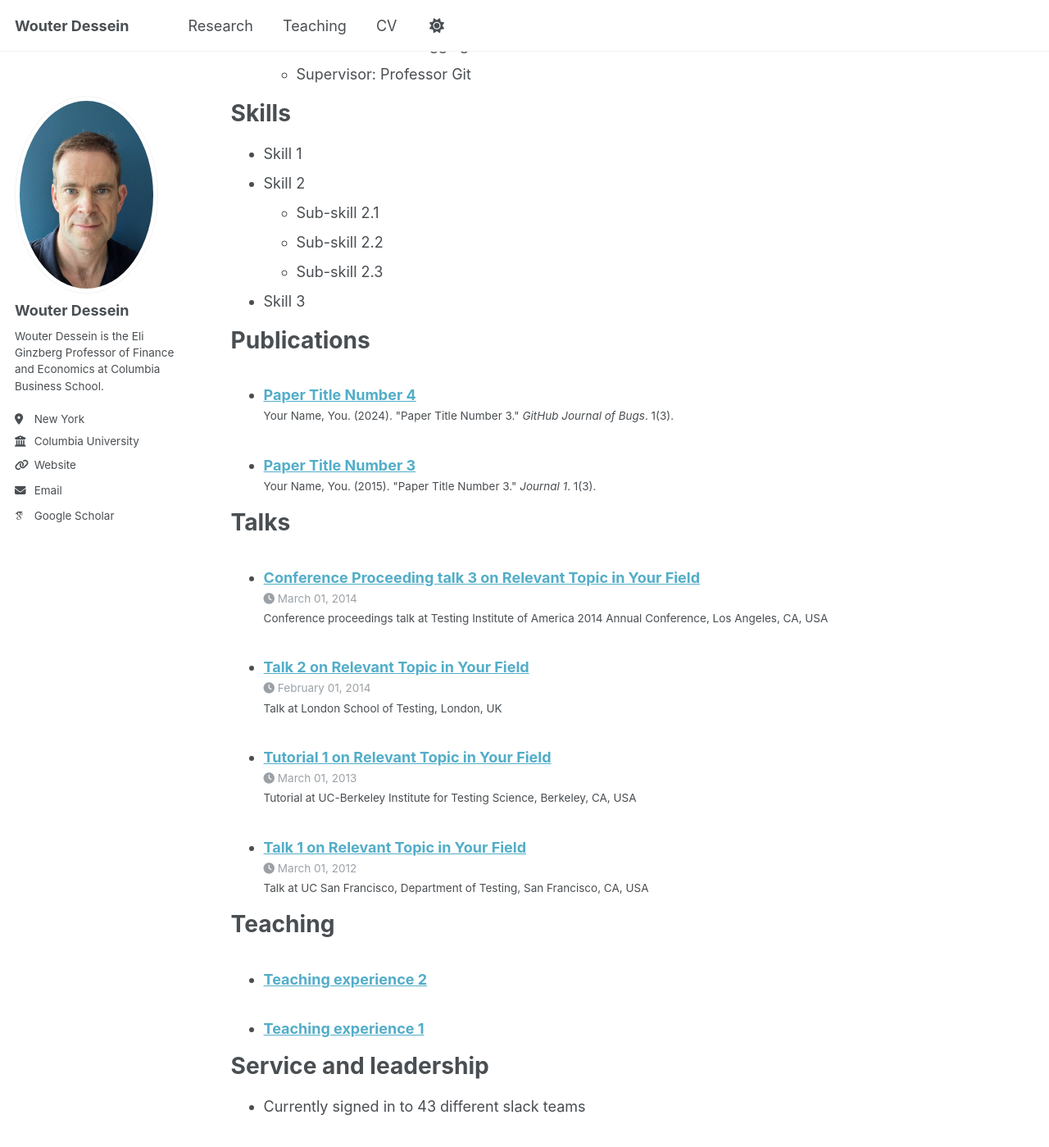
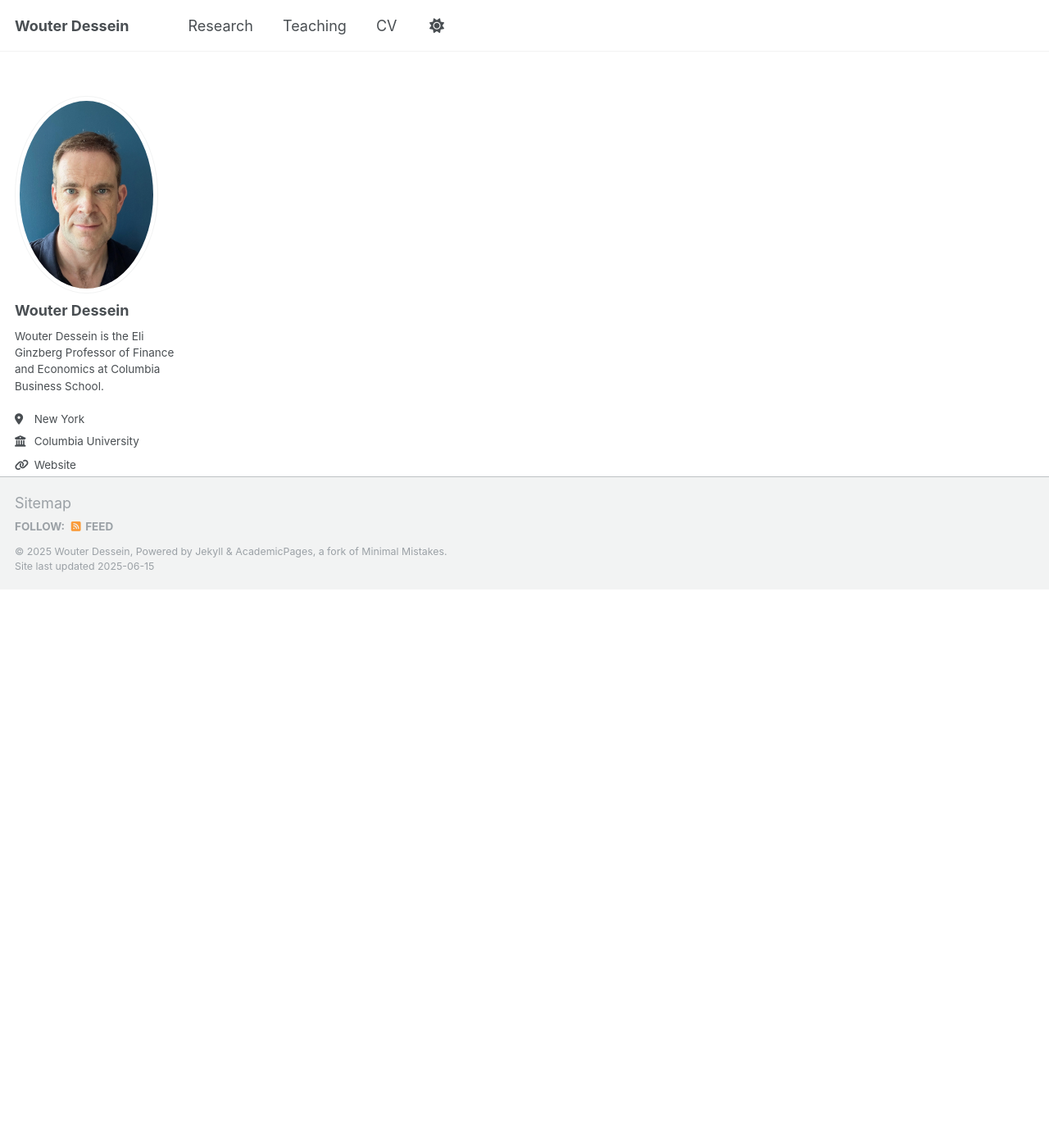
Before and after one commit to wd2179/wd2179.github.io, a Jekyll site: the page built from _pages/cv.md, in a window 1280 px wide and 1400 px high, scrolled down 681 px. Shown: the whole window at 82% size. Built offline with Jekyll 4.4.1, drawn with Linux system fonts in a browser that asks for light colours; some web fonts are replaced; some of the changed text lies outside the part shown.

Commit message:
Update cv.md

```diff
--- a/_pages/cv.md
+++ b/_pages/cv.md
@@ -3,62 +3,8 @@ layout: archive
 title: "CV"
 permalink: /cv/
 author_profile: true
+You can download my CV [here (PDF)](https://wd2179.github.io/files/cv.pdf)
+
 redirect_from:
   - /resume
 ---
-
-{% include base_path %}
-
-Education
-======
-* Ph.D in Version Control Theory, GitHub University, 2018 (expected)
-* M.S. in Jekyll, GitHub University, 2014
-* B.S. in GitHub, GitHub University, 2012
-
-Work experience
-======
-* Spring 2024: Academic Pages Collaborator
-  * GitHub University
-  * Duties includes: Updates and improvements to template
-  * Supervisor: The Users
-
-* Fall 2015: Research Assistant
-  * GitHub University
-  * Duties included: Merging pull requests
-  * Supervisor: Professor Hub
-
-* Summer 2015: Research Assistant
-  * GitHub University
-  * Duties included: Tagging issues
-  * Supervisor: Professor Git
-
-Skills
-======
-* Skill 1
-* Skill 2
-  * Sub-skill 2.1
-  * Sub-skill 2.2
-  * Sub-skill 2.3
-* Skill 3
-
-Publications
-======
-  <ul>{% for post in site.publications reversed %}
-    {% include archive-single-cv.html %}
-  {% endfor %}</ul>
-
-Talks
-======
-  <ul>{% for post in site.talks reversed %}
-    {% include archive-single-talk-cv.html  %}
-  {% endfor %}</ul>
-
-Teaching
-======
-  <ul>{% for post in site.teaching reversed %}
-    {% include archive-single-cv.html %}
-  {% endfor %}</ul>
-
-Service and leadership
-======
-* Currently signed in to 43 different slack teams
```
